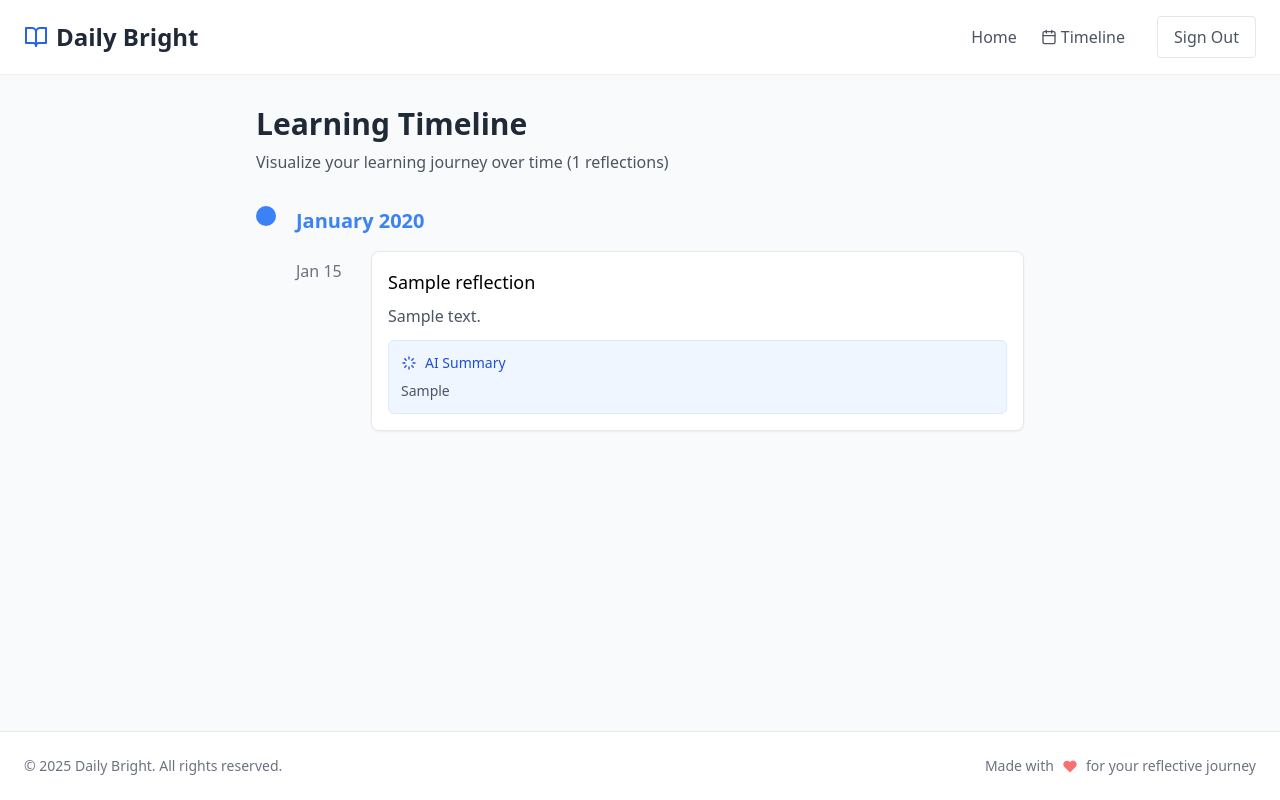
After one commit to Rishi1228/daily-glow-django, a Django app: page /timeline/ in a window 1280 px wide. The commit adds this page. Run offline with Django 5.2, Linux system fonts and the light colour scheme; a user stored in the database is signed in; tables that the repository leaves empty hold one stand-in row (values such as "Sample post").

Commit message:
Add timeline view for reflections
Implement a chronological timeline to display summarized reflections, aiding in tracking learning progress and identifying patterns.

```diff
--- a/backend/daily_bright/urls.py
+++ b/backend/daily_bright/urls.py
@@ -6,7 +6,7 @@ from django.contrib import admin
 from django.urls import path, include
 from reflections.views_frontend import (
     index_view, login_view, register_view, logout_view,
-    add_reflection, delete_reflection
+    add_reflection, delete_reflection, timeline_view
 )
 
 urlpatterns = [
@@ -21,6 +21,7 @@ urlpatterns = [
     path('login/', login_view, name='login'),
     path('register/', register_view, name='register'),
     path('logout/', logout_view, name='logout'),
+    path('timeline/', timeline_view, name='timeline'),
     path('reflection/add/', add_reflection, name='add_reflection'),
     path('reflection/<int:reflection_id>/delete/', delete_reflection, name='delete_reflection'),
 ]
--- a/backend/reflections/views_frontend.py
+++ b/backend/reflections/views_frontend.py
@@ -18,6 +18,27 @@ def index_view(request):
     return render(request, 'index.html', {
         'today_date': today_date,
         'reflections': reflections,
+    })
+
+@login_required
+def timeline_view(request):
+    """View for the timeline history of reflections."""
+    # Get all reflections for the current user, ordered by date created
+    reflections = Reflection.objects.filter(user=request.user).order_by('date_created')
+
+    # Group reflections by month and year
+    timeline_data = {}
+    for reflection in reflections:
+        # Format as "Month Year" (e.g., "April 2025")
+        month_year = reflection.date_created.strftime("%B %Y")
+        if month_year not in timeline_data:
+            timeline_data[month_year] = []
+
+        timeline_data[month_year].append(reflection)
+
+    return render(request, 'timeline.html', {
+        'timeline_data': timeline_data,
+        'reflections_count': reflections.count(),
     })
 
 def login_view(request):
--- a/backend/templates/base.html
+++ b/backend/templates/base.html
@@ -15,26 +15,39 @@
                     <path d="M2 3h6a4 4 0 0 1 4 4v14a3 3 0 0 0-3-3H2z"></path>
                     <path d="M22 3h-6a4 4 0 0 0-4 4v14a3 3 0 0 1 3-3h7z"></path>
                 </svg>
-                <h1 class="text-2xl font-bold text-gray-800">Daily Bright</h1>
+                <a href="{% url 'index' %}" class="text-2xl font-bold text-gray-800">Daily Bright</a>
             </div>
 
             <div class="flex items-center gap-4">
-                <button class="p-2 rounded-full hover:bg-gray-100">
-                    <svg xmlns="http://www.w3.org/2000/svg" class="h-5 w-5" viewBox="0 0 24 24" fill="none" stroke="currentColor" stroke-width="2" stroke-linecap="round" stroke-linejoin="round">
-                        <circle cx="12" cy="12" r="5"></circle>
-                        <line x1="12" y1="1" x2="12" y2="3"></line>
-                        <line x1="12" y1="21" x2="12" y2="23"></line>
-                        <line x1="4.22" y1="4.22" x2="5.64" y2="5.64"></line>
-                        <line x1="18.36" y1="18.36" x2="19.78" y2="19.78"></line>
-                        <line x1="1" y1="12" x2="3" y2="12"></line>
-                        <line x1="21" y1="12" x2="23" y2="12"></line>
-                        <line x1="4.22" y1="19.78" x2="5.64" y2="18.36"></line>
-                        <line x1="18.36" y1="5.64" x2="19.78" y2="4.22"></line>
-                    </svg>
-                </button>
+                {% if user.is_authenticated %}
+                <nav>
+                    <ul class="flex space-x-6">
+                        <li>
+                            <a href="{% url 'index' %}" class="text-gray-600 hover:text-blue-600">Home</a>
+                        </li>
+                        <li>
+                            <a href="{% url 'timeline' %}" class="text-gray-600 hover:text-blue-600">
+                                <span class="flex items-center gap-1">
+                                    <svg xmlns="http://www.w3.org/2000/svg" class="h-4 w-4" viewBox="0 0 24 24" fill="none" stroke="currentColor" stroke-width="2" stroke-linecap="round" stroke-linejoin="round">
+                                        <rect x="3" y="4" width="18" height="18" rx="2" ry="2"></rect>
+                                        <line x1="16" y1="2" x2="16" y2="6"></line>
+                                        <line x1="8" y1="2" x2="8" y2="6"></line>
+                                        <line x1="3" y1="10" x2="21" y2="10"></line>
+                                    </svg>
+                                    Timeline
+                                </span>
+                            </a>
+                        </li>
+                    </ul>
+                </nav>
+                <a href="{% url 'logout' %}" class="px-4 py-2 rounded border border-gray-200 text-gray-600 hover:bg-gray-100 ml-4">
+                    Sign Out
+                </a>
+                {% else %}
                 <a href="{% url 'login' %}" class="px-4 py-2 rounded border border-blue-200 bg-blue-50 text-blue-700 hover:bg-blue-100 font-medium">
                     Sign In
                 </a>
+                {% endif %}
             </div>
         </div>
     </header>
--- /dev/null
+++ b/backend/templates/timeline.html
@@ -0,0 +1,142 @@
+
+{% extends 'base.html' %}
+
+{% block content %}
+<div class="max-w-3xl mx-auto">
+    <div class="mb-8">
+        <h1 class="text-3xl font-bold text-gray-800 mb-2">Learning Timeline</h1>
+        <p class="text-gray-600">
+            Visualize your learning journey over time ({{ reflections_count }} reflections)
+        </p>
+    </div>
+
+    {% if timeline_data %}
+        <div class="timeline-container">
+            {% for month_year, reflections in timeline_data.items %}
+                <div class="timeline-month">
+                    <div class="timeline-month-marker">
+                        <div class="timeline-month-dot"></div>
+                        <div class="timeline-month-line"></div>
+                    </div>
+                    <div class="timeline-month-content">
+                        <h3 class="timeline-month-title">{{ month_year }}</h3>
+
+                        <div class="timeline-entries">
+                            {% for reflection in reflections %}
+                                <div class="timeline-entry">
+                                    <div class="timeline-entry-date">
+                                        {{ reflection.date_created|date:"M d" }}
+                                    </div>
+                                    <div class="timeline-entry-content">
+                                        <div class="bg-white rounded-lg border shadow-sm hover:shadow-md transition-shadow p-4">
+                                            <h4 class="text-lg font-medium">{{ reflection.title }}</h4>
+                                            <p class="text-gray-600 mt-2">{{ reflection.content|truncatechars:120 }}</p>
+
+                                            {% if reflection.feedback %}
+                                                <div class="p-3 mt-3 bg-blue-50 rounded-md border border-blue-100">
+                                                    <div class="flex items-center gap-2 text-sm font-medium text-blue-700 mb-2">
+                                                        <svg xmlns="http://www.w3.org/2000/svg" class="h-4 w-4" viewBox="0 0 24 24" fill="none" stroke="currentColor" stroke-width="2" stroke-linecap="round" stroke-linejoin="round">
+                                                            <path d="M12 3v3m6.366-.366-2.12 2.12M21 12h-3m.366 6.366-2.12-2.12M12 21v-3m-6.366.366 2.12-2.12M3 12h3m-.366-6.366 2.12 2.12"></path>
+                                                        </svg>
+                                                        <span>AI Summary</span>
+                                                    </div>
+                                                    <p class="text-sm text-gray-600">{{ reflection.feedback|truncatechars:100 }}</p>
+                                                </div>
+                                            {% endif %}
+                                        </div>
+                                    </div>
+                                </div>
+                            {% endfor %}
+                        </div>
+                    </div>
+                </div>
+            {% endfor %}
+        </div>
+    {% else %}
+        <div class="flex flex-col items-center justify-center py-8 text-center">
+            <svg xmlns="http://www.w3.org/2000/svg" class="h-12 w-12 text-blue-300 mb-4" viewBox="0 0 24 24" fill="none" stroke="currentColor" stroke-width="2" stroke-linecap="round" stroke-linejoin="round">
+                <rect x="3" y="4" width="18" height="18" rx="2" ry="2"></rect>
+                <line x1="16" y1="2" x2="16" y2="6"></line>
+                <line x1="8" y1="2" x2="8" y2="6"></line>
+                <line x1="3" y1="10" x2="21" y2="10"></line>
+            </svg>
+            <h3 class="text-xl font-medium text-gray-700">No reflections yet</h3>
+            <p class="text-gray-500 mt-2 max-w-md">
+                Start your learning journey by adding reflections from the home page.
+            </p>
+        </div>
+    {% endif %}
+</div>
+
+<style>
+    /* Timeline Styling */
+    .timeline-container {
+        position: relative;
+        padding-left: 40px;
+    }
+
+    .timeline-month {
+        position: relative;
+        margin-bottom: 30px;
+    }
+
+    .timeline-month-marker {
+        position: absolute;
+        left: -40px;
+        top: 0;
+        bottom: 0;
+        display: flex;
+        flex-direction: column;
+        align-items: center;
+    }
+
+    .timeline-month-dot {
+        width: 20px;
+        height: 20px;
+        background-color: #3B82F6;
+        border-radius: 50%;
+        z-index: 2;
+    }
+
+    .timeline-month-line {
+        width: 2px;
+        background-color: #D1D5DB;
+        flex: 1;
+        margin-top: 5px;
+    }
+
+    .timeline-month-title {
+        font-size: 1.25rem;
+        font-weight: 600;
+        color: #3B82F6;
+        margin-bottom: 15px;
+    }
+
+    .timeline-entries {
+        display: flex;
+        flex-direction: column;
+        gap: 15px;
+    }
+
+    .timeline-entry {
+        display: flex;
+        gap: 15px;
+    }
+
+    .timeline-entry-date {
+        width: 60px;
+        padding-top: 8px;
+        font-weight: 500;
+        color: #6B7280;
+    }
+
+    .timeline-entry-content {
+        flex: 1;
+    }
+
+    /* Last month doesn't need the line extending below */
+    .timeline-month:last-child .timeline-month-line {
+        display: none;
+    }
+</style>
+{% endblock %}
```
